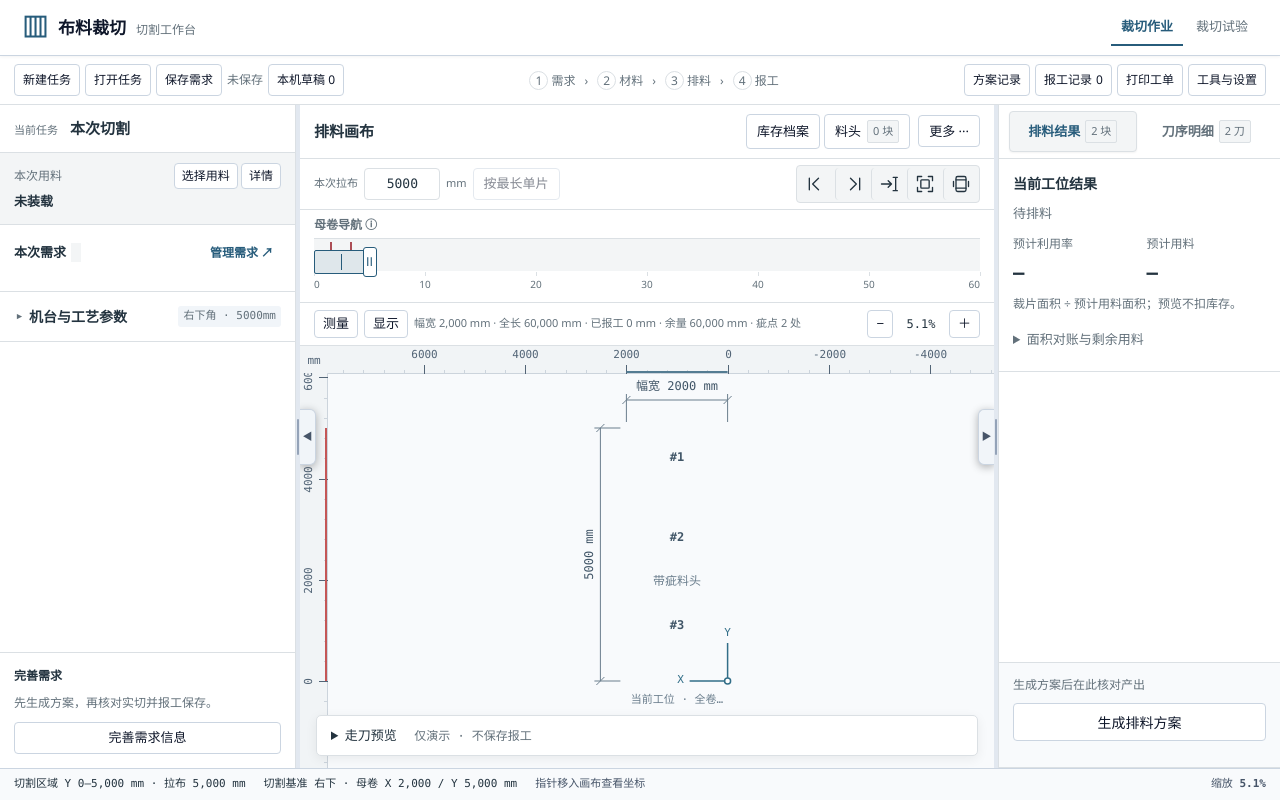
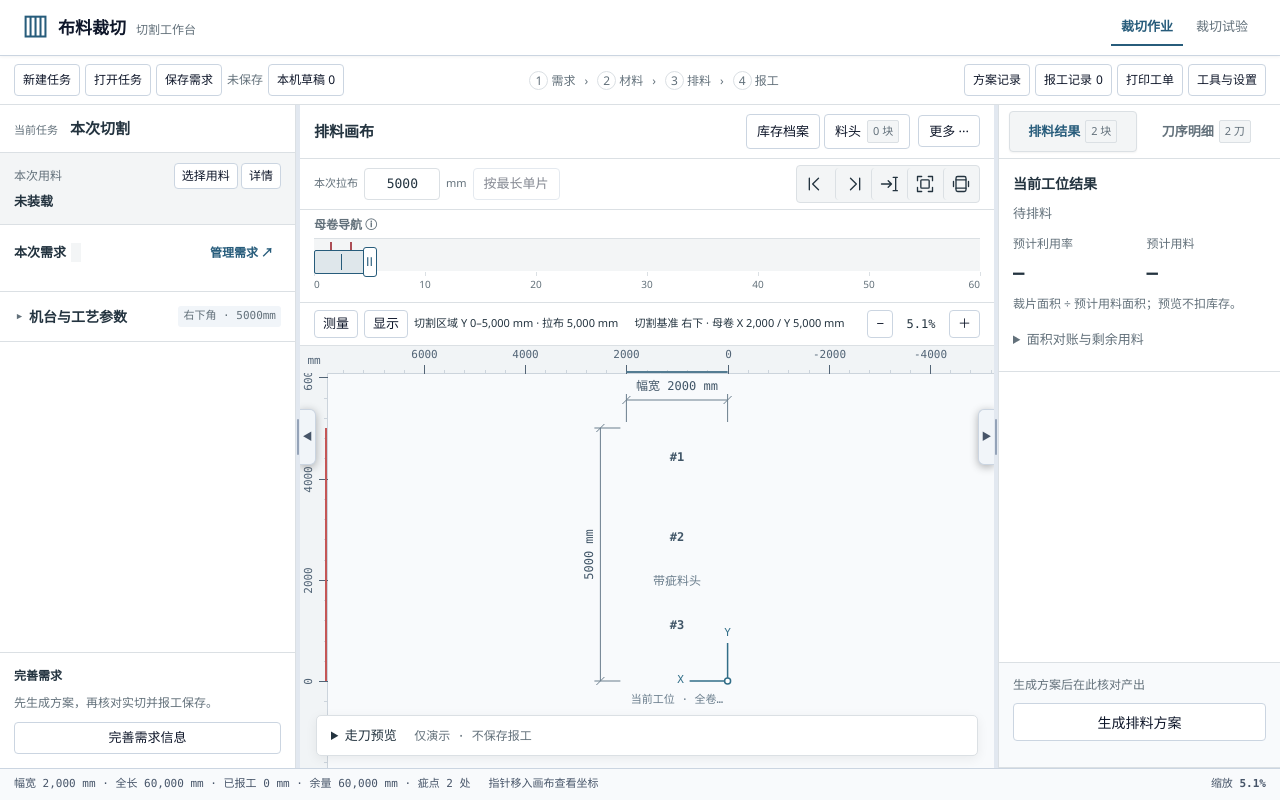
Before and after one commit to ATmoos985/CurDemoTwo, a plain HTML site: page src/main/resources/static/index.html in a window 1280 px wide. Drawn offline with Linux system fonts and the light colour scheme; no server answers.

Commit message:
refactor：互换工位动态信息与材料统计位置

```diff
--- a/src/main/resources/static/css/production-workbench.css
+++ b/src/main/resources/static/css/production-workbench.css
@@ -224,7 +224,6 @@ body[data-source="remnant"] :is(#btn-station-prev,#btn-station-next,#btn-station
 .workbench-status { height: 32px; flex: none; display: flex; flex-wrap: nowrap; gap: 18px; padding: 4px 14px; overflow-x: auto; scrollbar-width: thin; white-space: nowrap; font-size: 11px; line-height: 1.5; }
 .workbench-status > span { flex: none; }
 .workbench-status .status-scale { margin-left: auto; }
-.workbench-status #radar-window-text, .workbench-status #sb-origin-lbl { color: var(--text-main); }
 .workbench-status #sb-cursor-pos { display: inline; overflow: visible; }
 .remnant-workspace { width: min(880px,calc(100vw - 32px)); max-width: none; max-height: calc(100dvh - 40px); padding: 0; border: 1px solid var(--panel-border); border-radius: 8px; color: var(--text-main); background: var(--panel-bg); box-shadow: 0 16px 48px #0003; }
 .remnant-workspace[open] { display: flex; flex-direction: column; }
--- a/src/main/resources/static/css/workspace.css
+++ b/src/main/resources/static/css/workspace.css
@@ -120,7 +120,8 @@ select.prop-input { font-family: inherit; text-align: left; }
 .cad-tool-hint { color: var(--text-muted); font-size: 11px; flex: 1; min-width: 100px; }
 .cad-zoom { margin-left: auto; display: flex; align-items: center; gap: 4px; }
 .cad-zoom output { font: 12px Consolas, monospace; text-align: center; min-width: 48px; }
-.cad-material-info { flex: 1; min-width: 0; overflow-x: auto; scrollbar-width: thin; white-space: nowrap; color: var(--text-muted); font-size: 11px; }
+.cad-station-info { flex: 1; min-width: 0; overflow-x: auto; scrollbar-width: thin; white-space: nowrap; color: var(--text-main); font-size: 11px; }
+.cad-station-info > span + span { margin-left: 16px; }
 .cad-layer-options label { display: flex; align-items: center; gap: 8px; padding: 8px 0; font-size: 13px; cursor: pointer; }
 .cad-selection { padding: 14px 18px; background: var(--panel-bg); border-bottom: 1px solid var(--panel-border); line-height: 1.8; font-size: 12px; }
 .cad-selection-label { display: block; color: var(--text-muted); font-size: 11px; }
--- a/src/main/resources/static/index.html
+++ b/src/main/resources/static/index.html
@@ -270,7 +270,7 @@
                     <button class="tool-btn" onclick="clearAllMeasurements()">清空测量</button>
                 </div></details>
                 <span class="cad-tool-hint" id="cad-tool-hint" hidden>依次点击两点 · Esc 取消</span>
-                <span class="cad-material-info" id="radar-roll-info" aria-label="当前材料统计">材料信息 —</span>
+                <span class="cad-station-info" id="cad-station-info" aria-label="当前切割区域与基准"><span id="radar-window-text">切割区域 —</span><span id="sb-origin-lbl">切割基准 —</span></span>
                 <div class="cad-zoom"><button class="tool-btn" aria-label="缩小画布" onclick="zoomCanvas(1 / 1.25)">−</button><output id="cad-scale" aria-label="视图缩放">—</output><button class="tool-btn" aria-label="放大画布" onclick="zoomCanvas(1.25)">＋</button></div>
             </div>
             <!-- 标尺必须与 Konva 宿主并列，避免 Stage 初始化时被清空。 -->
@@ -411,9 +411,8 @@
     </main>
 
     <!-- 底部工位状态栏 -->
-    <footer class="workbench-status" aria-label="画布状态">
-        <span id="radar-window-text">切割区域 —</span>
-        <span id="sb-origin-lbl">切割基准 —</span>
+    <footer class="workbench-status" aria-label="材料与画布状态">
+        <span id="radar-roll-info" aria-label="当前材料统计">材料信息 —</span>
         <span id="sb-cursor-pos">指针移入画布查看坐标</span>
         <span class="status-scale">缩放 <b id="sb-scale">—</b></span>
     </footer>
```
Also changed, not shown: src/test/browser/continuous-report.cjs (+9 -5 lines), src/main/resources/static/js/plugins/cad/cad-measure.js.
